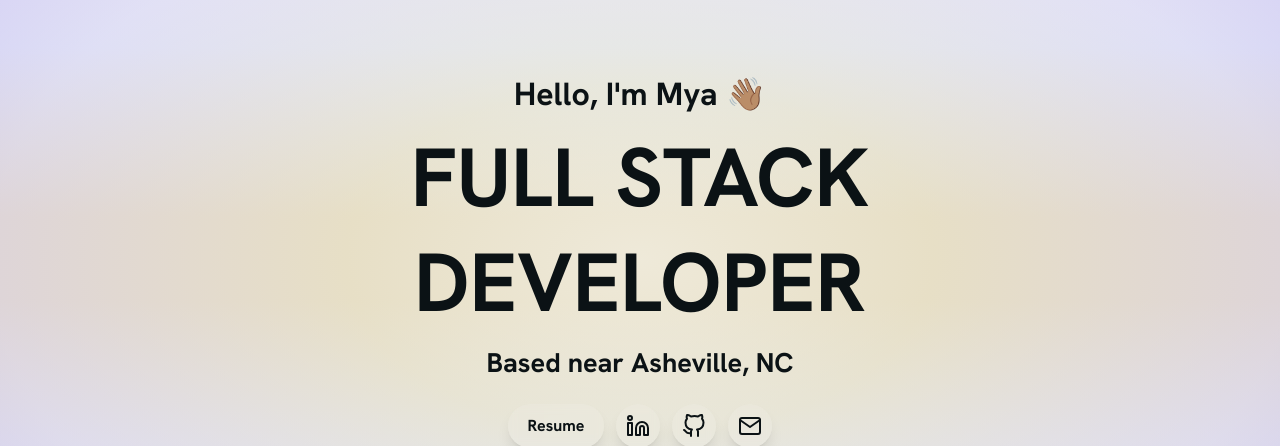
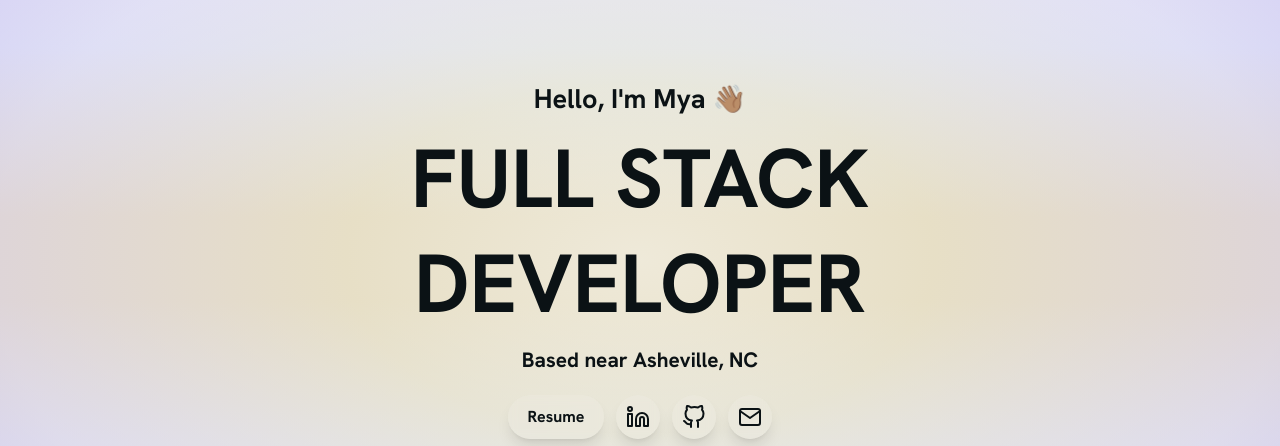
Before and after one commit to myavonbehren/portfolio, a Next.js app in the folder mya-portfolio/: page / in a window 1280 px wide. Shown: the part 141-587 px from the top of the page. Built offline with nearby package versions, Linux system fonts and the light colour scheme.

Commit message:
make font size smaller

```diff
--- a/mya-portfolio/src/app/globals.css
+++ b/mya-portfolio/src/app/globals.css
@@ -34,27 +34,22 @@ body {
 }
 
 .fluid-xl {
-  font-size: calc(25px + 5 * ((100vw - 320px) / 680));
-  line-height: calc(45px * ((100vw - 320px) / 680));
-}
-
-.fluid-l {
   font-size: calc(20px + 5 * ((100vw - 320px) / 680));
   line-height: calc(40px * ((100vw - 320px) / 680));
 }
 
-.fluid-m {
+.fluid-l {
   font-size: calc(18px + 2 * ((100vw - 320px) / 680));
   line-height: calc(26px * ((100vw - 320px) / 680));
 }
 
-
-.fluid-s {
+.fluid-m {
   font-size: calc(16px + 2 * ((100vw - 320px) / 680));
   line-height: calc(20px * ((100vw - 320px) / 680));
 }
 
-.fluid-xs {
+
+.fluid-s {
   font-size: calc(12px * ((100vw - 320px) / 680));
   line-height: calc(15px * ((100vw - 320px) / 680));
 }
@@ -74,5 +69,12 @@ body {
   backdrop-filter: blur(4px);
 }
 
+.container-base {
+  border-radius: 30px;
+  box-shadow: var(--large-shadow);
+  background: rgba(255,255,255,0.10);
+  backdrop-filter: blur(4px);
+}
+
 /* font-size: calc([minimum size] + ([maximum size] - [minimum size]) * ((100vw - [minimum viewport width]) / ([maximum viewport width] - [minimum viewport width])));
 */
```
